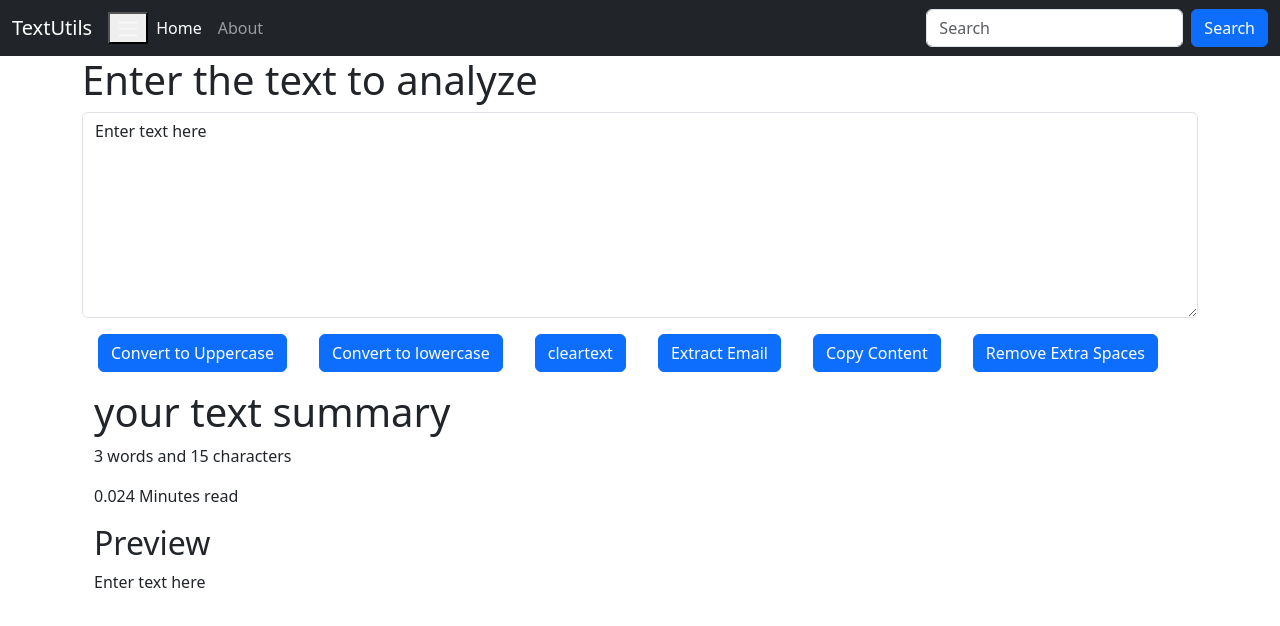
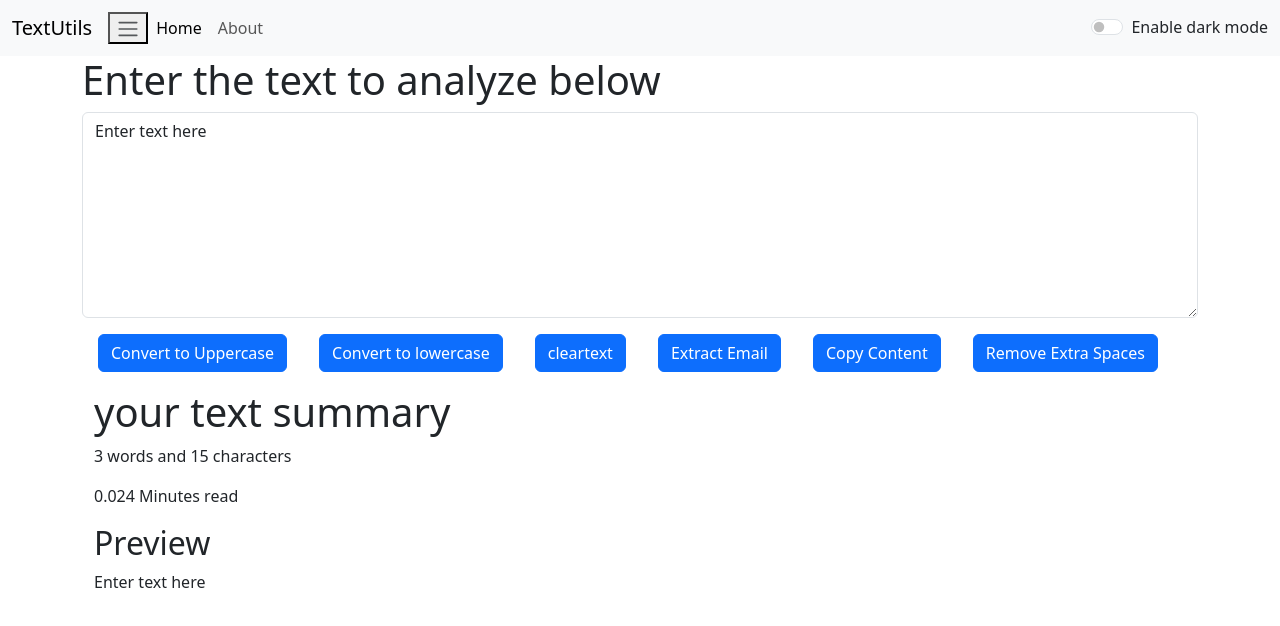
Before and after one commit to AkankshaGoyal/my-app, a React (Create React App) app: page / in a window 1280 px wide. Shown: the top 626 px of the page. Built offline with nearby package versions, Linux system fonts and the light colour scheme.

Commit message:
dark mode toggle button implementation

```diff
--- a/src/App.js
+++ b/src/App.js
@@ -1,14 +1,22 @@
 import './App.css';
 import Navbar from './Components/Navbar';
 import Textform from './Components/Textform';
-
+import React, {useState} from 'react';
 function App() {
-
+   const [mode, setMode] = useState('light'); //whether dark mode is enabled or not
+   const toggleMode = ()=>{
+     if(mode === 'light'){
+        setMode('dark');
+     }
+     else{
+        setMode('light');
+     }
+   }
   return (
       <>
-      <Navbar title = "TextUtils"  />
+      <Navbar title = "TextUtils"  mode = {mode} toggleMode = {toggleMode} />
       <div className = "container">
-     <Textform heading = "Enter the text to analyze" />
+     <Textform heading = "Enter the text to analyze below" />
     </div>
       </>
 
--- a/src/Components/Navbar.js
+++ b/src/Components/Navbar.js
@@ -3,7 +3,7 @@
 
 export default function Navbar(props) {
   return (
-    <nav className="navbar navbar-expand-lg navbar-dark bg-dark">
+    <nav className= {`navbar navbar-expand-lg  navbar-${props.mode} bg-${props.mode}`}>
   <div className="container-fluid">
     <a className="navbar-brand" href="/">{props.title}</a>
     <button classNameName="navbar-toggler" type="button" data-bs-toggle="collapse" data-bs-target="#navbarSupportedContent" aria-controls="navbarSupportedContent" aria-expanded="false" aria-label="Toggle navigation">
@@ -23,10 +23,14 @@
 
 
       </ul>
-      <form className="d-flex" role="search">
+      {/* <form className="d-flex" role="search">
         <input className="form-control me-2" type="search" placeholder="Search" aria-label="Search"/>
         <button className="btn btn-primary" type="submit">Search</button>
-      </form>
+      </form> */}
+      <div class={`form-check form-switch text-${props.mode==='light'?'dark':'light'}`}>
+      <input class="form-check-input" onClick = {props.toggleMode} type="checkbox" id="switchCheckDefault"/>
+      <label class="form-check-label" htmlFor="switchCheckDefault">Enable dark mode</label>
+      </div>
     </div>
   </div>
 </nav>
```
